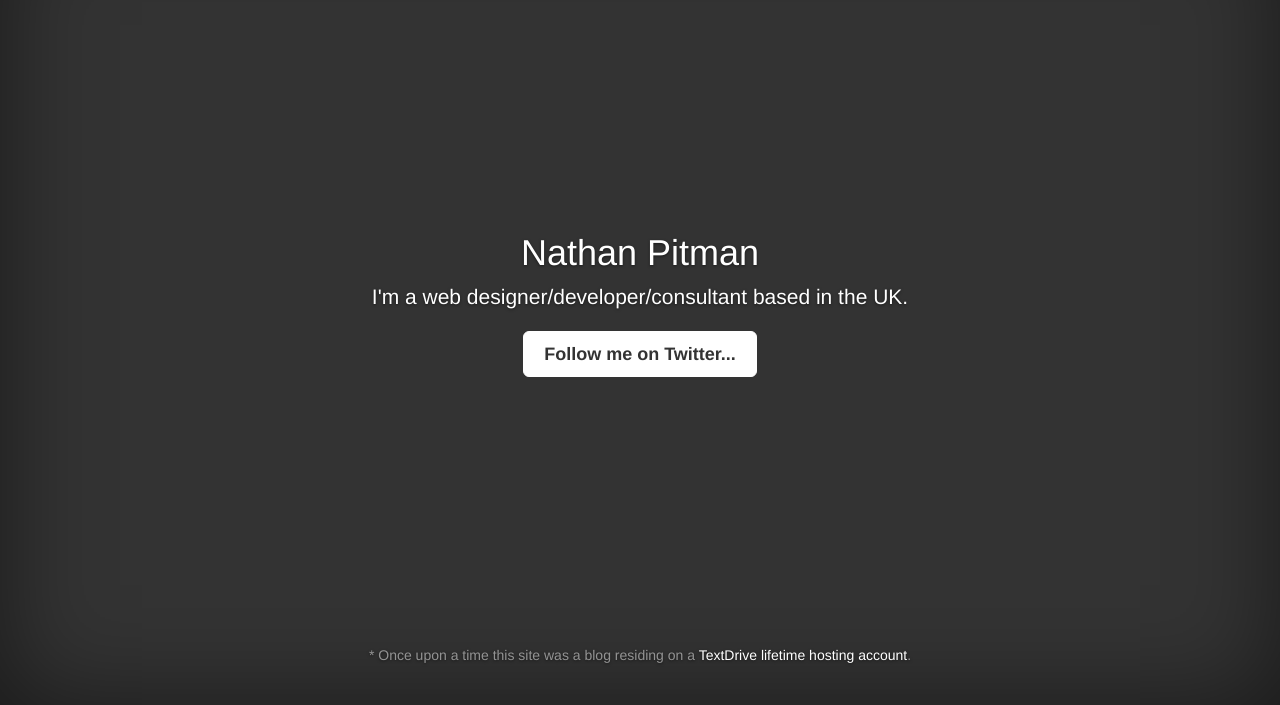
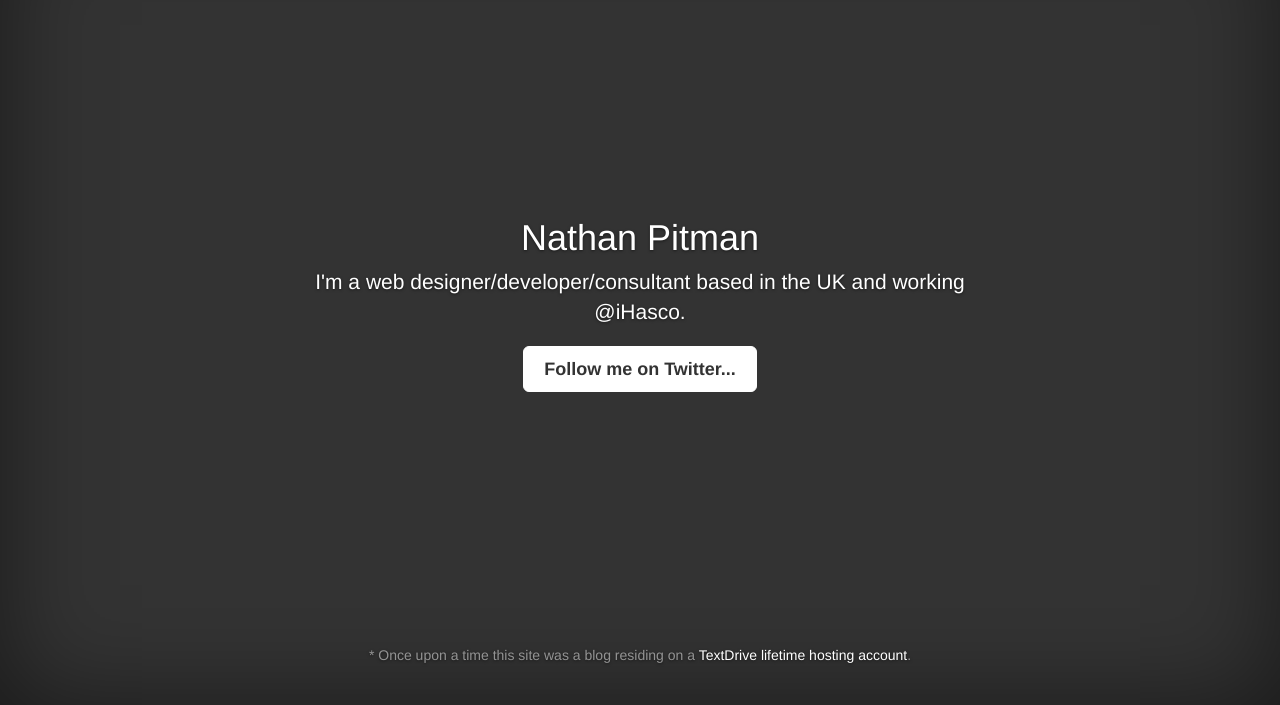
Before and after one commit to nathanpitman/nathanpitman.github.io, a plain HTML site: page index.html in a window 1280 px wide. Shown: the part 95-800 px from the top of the page. Drawn offline with nearby package versions, Linux system fonts and the light colour scheme.

Commit message:
Update index.html

```diff
--- a/index.html
+++ b/index.html
@@ -4,7 +4,7 @@
     <meta charset="utf-8">
     <meta http-equiv="X-UA-Compatible" content="IE=edge">
     <meta name="viewport" content="width=device-width, initial-scale=1">
-    <title>I blame @joyent</title>
+    <title>Nathan Pitman</title>
     <meta property="twitter:account_id" content="1510099942">
     <!-- Bootstrap core CSS -->
     <link rel="stylesheet" href="//netdna.bootstrapcdn.com/bootstrap/3.1.1/css/bootstrap.min.css">
@@ -37,7 +37,7 @@
         </div>
         <div class="inner cover">
           <h1 class="cover-heading">Nathan Pitman</h1>
-            <p class="lead">I'm a web designer/developer/consultant based in the UK.</p>
+            <p class="lead">I'm a web designer/developer/consultant based in the UK and working <a href="http://www.ihasco.co.uk">@iHasco</a>.</p>
             <p class="lead">
              <a href="http://www.twitter.com/nathanpitman/" class="btn btn-lg btn-default">Follow me on Twitter...</a>
             </p>
```
